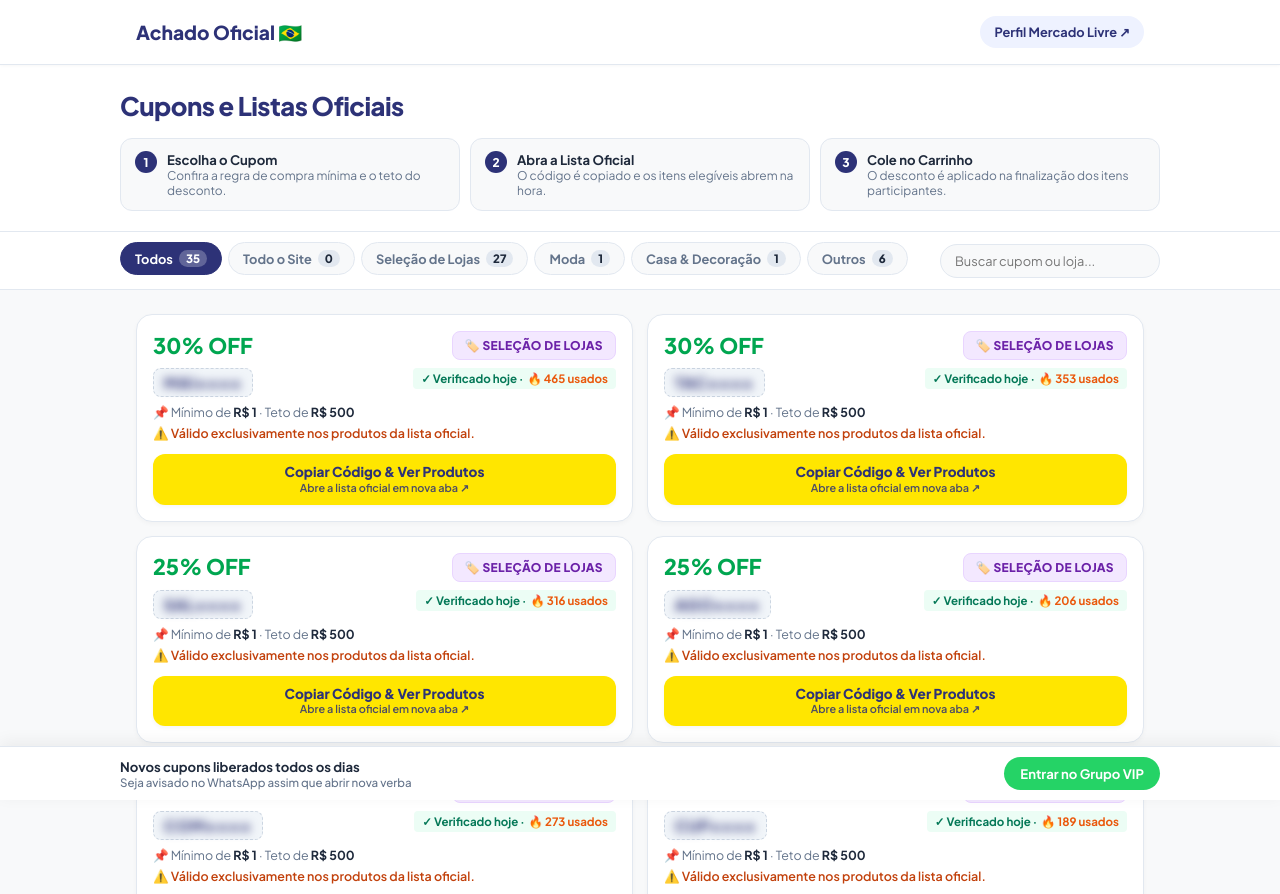
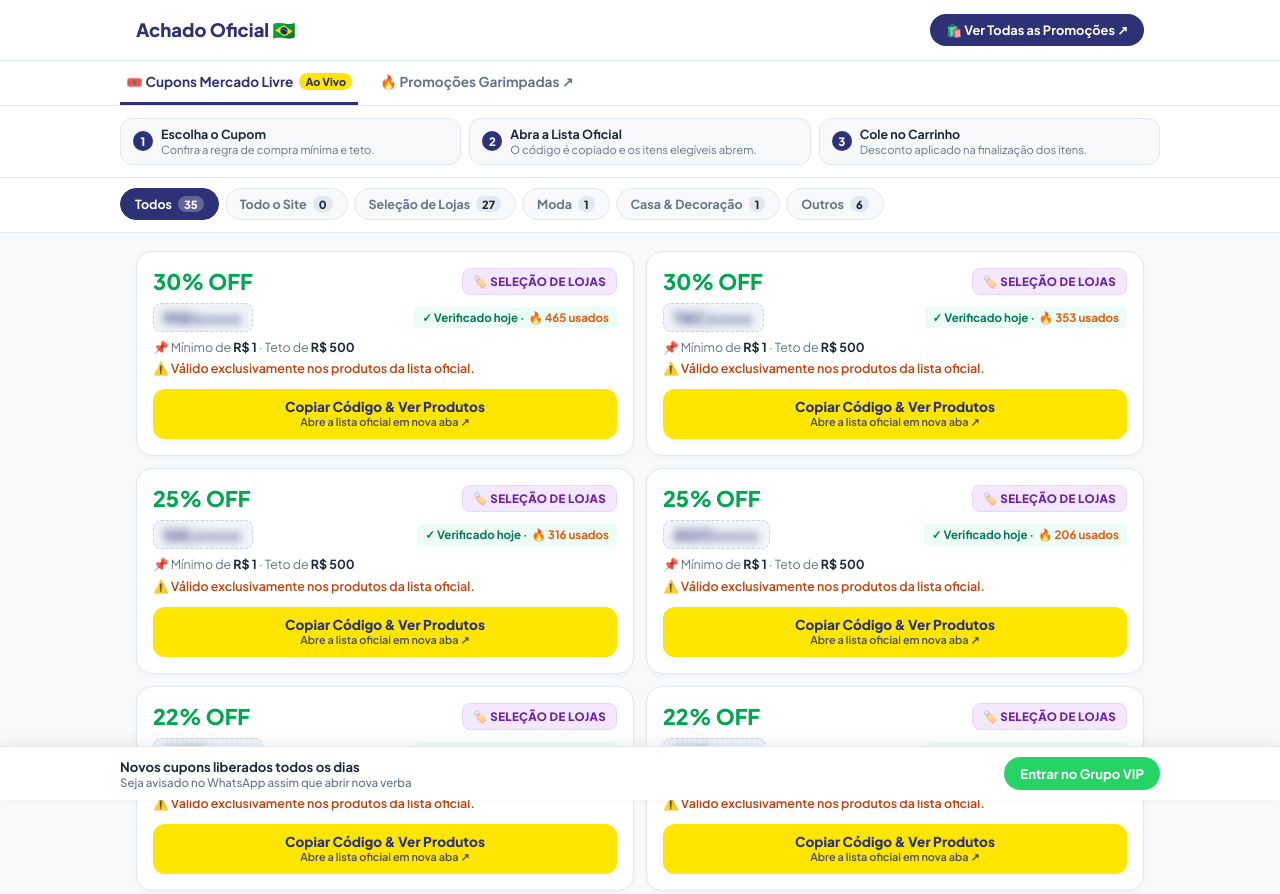
Before and after one commit to Achadoficialbr/cupons, a plain HTML site: page index.html in a window 1280 px wide. Shown: the top 894 px of the page. Drawn offline with Linux system fonts and the light colour scheme.

Commit message:
Update index.html

```diff
--- a/index.html
+++ b/index.html
@@ -32,44 +32,57 @@
 
     /* HEADER */
     header { background: #FFFFFF; border-bottom: 1px solid var(--border); position: sticky; top: 0; z-index: 100; box-shadow: 0 1px 3px rgba(0,0,0,0.03); }
-    .header-inner { max-width: 1040px; margin: 0 auto; height: 64px; padding: 0 16px; display: flex; align-items: center; justify-content: space-between; }
+    .header-inner { max-width: 1040px; margin: 0 auto; height: 60px; padding: 0 16px; display: flex; align-items: center; justify-content: space-between; }
     .brand { display: flex; align-items: center; gap: 8px; text-decoration: none; }
-    .brand-title { font-weight: 800; font-size: 1.2rem; color: var(--primary); display: flex; align-items: center; gap: 6px; }
-    .btn-header { background: var(--primary-light); color: var(--primary); border: none; font-size: 0.8rem; font-weight: 700; padding: 8px 14px; border-radius: 50px; text-decoration: none; }
+    .brand-title { font-weight: 800; font-size: 1.15rem; color: var(--primary); display: flex; align-items: center; gap: 6px; }
 
-    /* HERO */
-    .hero { background: #FFFFFF; border-bottom: 1px solid var(--border); padding: 24px 16px 20px; }
+    .btn-site-promos {
+      background: var(--primary); color: #FFFFFF; font-size: 0.8rem; font-weight: 700;
+      padding: 8px 16px; border-radius: 50px; text-decoration: none; display: flex; align-items: center; gap: 6px;
+      transition: opacity 0.15s;
+    }
+    .btn-site-promos:hover { opacity: 0.9; }
+
+    /* NAVEGAÇÃO DE ABAS PRINCIPAIS */
+    .nav-tabs { background: #FFFFFF; border-bottom: 1px solid var(--border); padding: 0 16px; }
+    .nav-tabs-inner { max-width: 1040px; margin: 0 auto; display: flex; gap: 16px; }
+    .tab-link {
+      padding: 12px 6px; font-size: 0.85rem; font-weight: 700; color: var(--text-muted);
+      text-decoration: none; border-bottom: 3px solid transparent; display: inline-flex; align-items: center; gap: 6px;
+      transition: all 0.15s;
+    }
+    .tab-link.active { color: var(--primary); border-bottom-color: var(--primary); }
+    .tab-link:hover { color: var(--primary); }
+    .tab-badge { background: var(--accent-yellow); color: var(--primary); font-size: 0.68rem; font-weight: 800; padding: 2px 6px; border-radius: 20px; }
+
+    /* ONBOARDING RÁPIDO (COMPACTO) */
+    .hero { background: #FFFFFF; border-bottom: 1px solid var(--border); padding: 12px 16px; }
     .hero-container { max-width: 1040px; margin: 0 auto; }
-    .hero h1 { font-size: 1.6rem; font-weight: 800; color: var(--primary); letter-spacing: -0.02em; margin-bottom: 16px; }
+    .steps-grid { display: grid; grid-template-columns: repeat(auto-fit, minmax(200px, 1fr)); gap: 8px; }
+    .step-card { background: var(--bg); border: 1px solid var(--border); border-radius: var(--radius-md); padding: 8px 12px; display: flex; align-items: center; gap: 8px; }
+    .step-num { background: var(--primary); color: #fff; width: 20px; height: 20px; border-radius: 50%; display: flex; align-items: center; justify-content: center; font-size: 0.72rem; font-weight: 800; flex-shrink: 0; }
+    .step-text h4 { font-size: 0.78rem; font-weight: 700; color: var(--text); line-height: 1.2; }
+    .step-text p { font-size: 0.7rem; color: var(--text-muted); margin: 0; }
 
-    /* ONBOARDING STEPS */
-    .steps-grid { display: grid; grid-template-columns: repeat(auto-fit, minmax(220px, 1fr)); gap: 10px; }
-    .step-card { background: var(--bg); border: 1px solid var(--border); border-radius: var(--radius-md); padding: 12px 14px; display: flex; align-items: flex-start; gap: 10px; }
-    .step-num { background: var(--primary); color: #fff; width: 22px; height: 22px; border-radius: 50%; display: flex; align-items: center; justify-content: center; font-size: 0.75rem; font-weight: 800; flex-shrink: 0; }
-    .step-text h4 { font-size: 0.82rem; font-weight: 700; color: var(--text); }
-    .step-text p { font-size: 0.75rem; color: var(--text-muted); margin: 0; }
-
-    /* TOOLBAR / FILTROS */
-    .toolbar-wrap { background: #FFFFFF; border-bottom: 1px solid var(--border); position: sticky; top: 64px; z-index: 90; padding: 10px 16px; }
-    .toolbar { max-width: 1040px; margin: 0 auto; display: flex; align-items: center; gap: 8px; flex-wrap: wrap; }
-    .filter-chips { display: flex; gap: 6px; overflow-x: auto; padding-bottom: 4px; flex-grow: 1; }
+    /* TOOLBAR / FILTROS (SEM BARRA DE BUSCA) */
+    .toolbar-wrap { background: #FFFFFF; border-bottom: 1px solid var(--border); position: sticky; top: 60px; z-index: 90; padding: 10px 16px; }
+    .toolbar { max-width: 1040px; margin: 0 auto; display: flex; align-items: center; }
+    .filter-chips { display: flex; gap: 6px; overflow-x: auto; padding-bottom: 2px; width: 100%; -webkit-overflow-scrolling: touch; }
+    .filter-chips::-webkit-scrollbar { display: none; }
     .chip {
       background: var(--bg); border: 1.5px solid var(--border); padding: 7px 14px; border-radius: 50px;
-      font-size: 0.8rem; font-weight: 700; color: var(--text-muted); cursor: pointer; white-space: nowrap; transition: 0.15s;
-      display: inline-flex; align-items: center; gap: 6px;
+      font-size: 0.78rem; font-weight: 700; color: var(--text-muted); cursor: pointer; white-space: nowrap; transition: 0.15s;
+      display: inline-flex; align-items: center; gap: 6px; flex-shrink: 0;
     }
     .chip .count {
-      background: #E2E8F0; color: var(--text); font-size: 0.72rem; padding: 1px 7px; border-radius: 20px; font-weight: 800;
+      background: #E2E8F0; color: var(--text); font-size: 0.7rem; padding: 1px 6px; border-radius: 20px; font-weight: 800;
     }
     .chip.active { background: var(--primary); color: #FFFFFF; border-color: var(--primary); }
     .chip.active .count { background: rgba(255,255,255,0.25); color: #FFFFFF; }
 
-    .search-input { padding: 8px 14px; border: 1.5px solid var(--border); border-radius: 50px; font-size: 0.8rem; outline: none; width: 220px; background: var(--bg); }
-    .search-input:focus { border-color: var(--primary); background: #FFF; }
-
     /* GRID DE CUPONS */
-    .container { max-width: 1040px; margin: 24px auto; padding: 0 16px; }
-    .cupons-grid { display: grid; grid-template-columns: 1fr; gap: 14px; }
+    .container { max-width: 1040px; margin: 18px auto; padding: 0 16px; }
+    .cupons-grid { display: grid; grid-template-columns: 1fr; gap: 12px; }
     @media (min-width: 768px) { .cupons-grid { grid-template-columns: 1fr 1fr; } }
 
     /* CARD DE CUPOM */
@@ -85,8 +98,8 @@
 
     /* TAGS EM DESTAQUE */
     .pill-scope {
-      font-size: 0.75rem; font-weight: 800; padding: 6px 12px; border-radius: 8px;
-      display: inline-flex; align-items: center; gap: 5px; text-transform: uppercase; letter-spacing: 0.03em;
+      font-size: 0.72rem; font-weight: 800; padding: 5px 10px; border-radius: 8px;
+      display: inline-flex; align-items: center; gap: 4px; text-transform: uppercase; letter-spacing: 0.03em;
     }
     .pill-scope.seller { background: var(--accent-purple-bg); color: var(--accent-purple); border: 1px solid #E9D5FF; }
     .pill-scope.site { background: var(--accent-green-bg); color: var(--accent-green); border: 1px solid #BBF7D0; }
@@ -104,10 +117,10 @@
     .code-text { font-size: 0.95rem; font-weight: 800; color: var(--primary); letter-spacing: 0.06em; }
     .code-text.masked { filter: blur(5px); user-select: none; }
 
-    /* PROVA SOCIAL ESTILO CUPONOMIA */
+    /* PROVA SOCIAL */
     .social-proof {
       font-size: 0.72rem; font-weight: 700; color: #047857; display: flex; align-items: center; gap: 4px;
-      background: #ECFDF5; padding: 3px 8px; border-radius: 4px; width: fit-content; margin-bottom: 8px;
+      background: #ECFDF5; padding: 3px 8px; border-radius: 4px; width: fit-content;
     }
     .social-proof .fire { color: #EA580C; }
 
@@ -126,7 +139,7 @@
     .btn-action-title { font-size: 0.85rem; font-weight: 800; line-height: 1.2; }
     .btn-action-sub { font-size: 0.68rem; font-weight: 600; opacity: 0.85; }
 
-    /* FOOTER FLUTUANTE (RETENÇÃO WHATSAPP) */
+    /* FOOTER FLUTUANTE */
     .floating-bar {
       position: fixed; bottom: 0; left: 0; right: 0; background: #FFFFFF; border-top: 1px solid var(--border);
       padding: 10px 16px; z-index: 99; display: flex; align-items: center; justify-content: space-between;
@@ -153,36 +166,45 @@
     <a href="#" class="brand">
       <span class="brand-title">Achado Oficial 🇧🇷</span>
     </a>
-    <a href="https://www.mercadolivre.com.br/social/achadoficial" target="_blank" class="btn-header">
-      Perfil Mercado Livre ↗
+    <a href="https://www.achadoficialbr.com.br" target="_blank" class="btn-site-promos">
+      🛍️ Ver Todas as Promoções ↗
     </a>
   </div>
 </header>
 
+<div class="nav-tabs">
+  <div class="nav-tabs-inner">
+    <a href="#" class="tab-link active">
+      🎟️ Cupons Mercado Livre <span class="tab-badge">Ao Vivo</span>
+    </a>
+    <a href="https://www.achadoficialbr.com.br" target="_blank" class="tab-link">
+      🔥 Promoções Garimpadas ↗
+    </a>
+  </div>
+</div>
+
 <section class="hero">
   <div class="hero-container">
-    <h1>Cupons e Listas Oficiais</h1>
-
     <div class="steps-grid">
       <div class="step-card">
         <div class="step-num">1</div>
         <div class="step-text">
           <h4>Escolha o Cupom</h4>
-          <p>Confira a regra de compra mínima e o teto do desconto.</p>
+          <p>Confira a regra de compra mínima e teto.</p>
         </div>
       </div>
       <div class="step-card">
         <div class="step-num">2</div>
         <div class="step-text">
           <h4>Abra a Lista Oficial</h4>
-          <p>O código é copiado e os itens elegíveis abrem na hora.</p>
+          <p>O código é copiado e os itens elegíveis abrem.</p>
         </div>
       </div>
       <div class="step-card">
         <div class="step-num">3</div>
         <div class="step-text">
           <h4>Cole no Carrinho</h4>
-          <p>O desconto é aplicado na finalização dos itens participantes.</p>
+          <p>Desconto aplicado na finalização dos itens.</p>
         </div>
       </div>
     </div>
@@ -199,7 +221,6 @@
       <button class="chip" onclick="filtrar('Casa', this)">Casa & Decoração <span class="count" id="cnt-casa">0</span></button>
       <button class="chip" onclick="filtrar('Outros', this)">Outros <span class="count" id="cnt-outros">0</span></button>
     </div>
-    <input type="search" id="busca" class="search-input" placeholder="Buscar cupom ou loja..." oninput="buscar()"/>
   </div>
 </div>
 
@@ -277,7 +298,6 @@
   return { key: 'Outros', label: `📦 ${c.acao || 'Especial'}`, class: 'outros' };
 }
 
-// Gera uma quantidade de usos orgânica e estável durante o dia
 function calcularUsosHoje(nome, descontoStr) {
   let hash = 0;
   for (let i = 0; i < nome.length; i++) {
@@ -290,7 +310,6 @@
 }
 
 let filtroAtual = 'all';
-let buscaAtual = '';
 
 function atualizarContadores() {
   document.getElementById("cnt-all").textContent = COUPONS.length;
@@ -307,19 +326,16 @@
   grid.innerHTML = "";
 
   const filtrados = COUPONS.filter(c => {
-    let matchFiltro = true;
-    if (filtroAtual === 'site') matchFiltro = c.is_mar_aberto;
-    else if (filtroAtual === 'Sellers') matchFiltro = !c.is_mar_aberto && /sellers/i.test(c.acao);
-    else if (filtroAtual === 'Moda') matchFiltro = !c.is_mar_aberto && /fashion/i.test(c.acao);
-    else if (filtroAtual === 'Casa') matchFiltro = !c.is_mar_aberto && /furnishing|houseware/i.test(c.acao);
-    else if (filtroAtual === 'Outros') matchFiltro = !c.is_mar_aberto && !/sellers|fashion|furnishing|houseware/i.test(c.acao);
-
-    const matchBusca = c.nome.toLowerCase().includes(buscaAtual) || (c.acao || '').toLowerCase().includes(buscaAtual);
-    return matchFiltro && matchBusca;
+    if (filtroAtual === 'site') return c.is_mar_aberto;
+    if (filtroAtual === 'Sellers') return !c.is_mar_aberto && /sellers/i.test(c.acao);
+    if (filtroAtual === 'Moda') return !c.is_mar_aberto && /fashion/i.test(c.acao);
+    if (filtroAtual === 'Casa') return !c.is_mar_aberto && /furnishing|houseware/i.test(c.acao);
+    if (filtroAtual === 'Outros') return !c.is_mar_aberto && !/sellers|fashion|furnishing|houseware/i.test(c.acao);
+    return true;
   });
 
   if (filtrados.length === 0) {
-    grid.innerHTML = `<p style="grid-column:1/-1;text-align:center;padding:48px 20px;color:var(--text-muted);font-weight:600;">Nenhum cupom encontrado para essa categoria ou busca.</p>`;
+    grid.innerHTML = `<p style="grid-column:1/-1;text-align:center;padding:48px 20px;color:var(--text-muted);font-weight:600;">Nenhum cupom encontrado para essa categoria.</p>`;
     return;
   }
 
@@ -391,11 +407,6 @@
   renderizar();
 }
 
-function buscar() {
-  buscaAtual = document.getElementById("busca").value.toLowerCase().trim();
-  renderizar();
-}
-
 renderizar();
 </script>
 </body>
```
